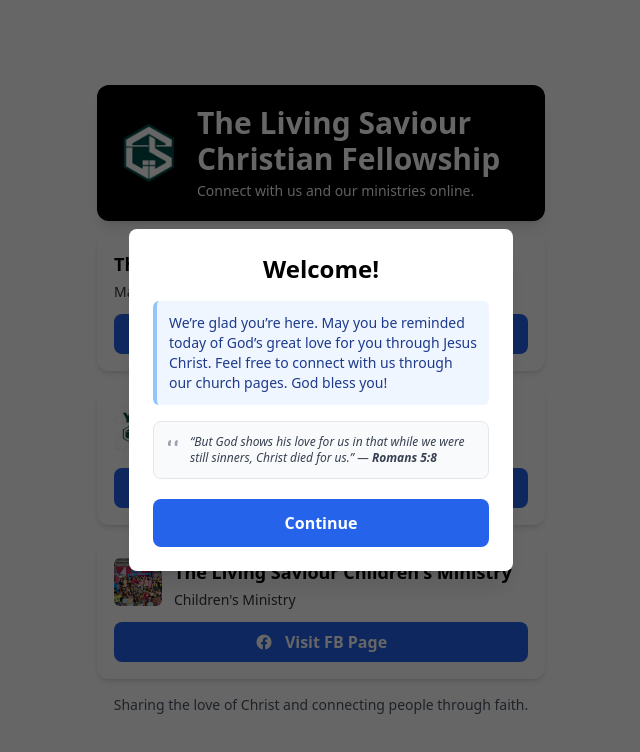
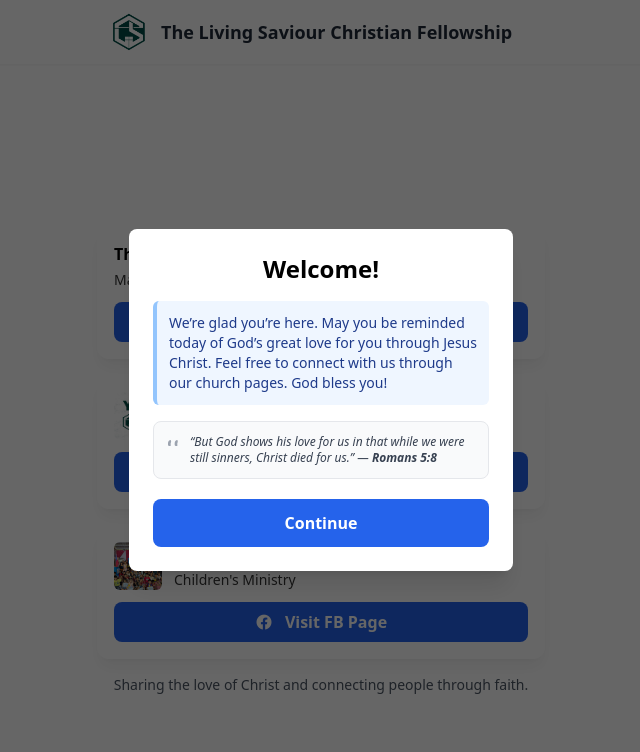
Before and after one commit to austriaj12/church-card, a plain HTML site: page index.html in a window 1280 px wide. Shown: the whole page, without its empty margins (319-959 px from the left). Drawn offline with nearby package versions, Linux system fonts and the light colour scheme.

Commit message:
Update index.html

```diff
--- a/index.html
+++ b/index.html
@@ -5,7 +5,6 @@
     <meta name="viewport" content="width=device-width, initial-scale=1.0">
     <title>Church Connect Card</title>
     <script src="https://cdn.tailwindcss.com"></script>
-        <!-- Boxicons for FB icons -->
         <link href="https://unpkg.com/boxicons@2.1.4/css/boxicons.min.css" rel="stylesheet">
     <style>
         .ripple {
@@ -27,23 +26,26 @@
         <img src="churchlogo.png" alt="Logo watermark" class="w-2/3 max-w-[420px] mx-auto" style="opacity:0.06">
     </div>
 
-    <div class="min-h-screen flex items-center justify-center p-4 sm:p-6">
+    <header class="fixed top-0 left-0 right-0 bg-white/80 backdrop-blur-sm shadow-sm z-40">
+        <div class="max-w-md mx-auto flex items-center gap-3 p-3">
+            <img src="churchlogo.png" alt="The Living Saviour logo" class="w-10 h-10 rounded-md object-contain"/>
+            <span class="font-bold text-gray-800 text-lg">The Living Saviour Christian Fellowship</span>
+        </div>
+    </header>
+
+    <div class="min-h-screen flex items-center justify-center p-4 sm:p-6 pt-24">
         <div class="w-full max-w-md mx-auto">
 
-            <div class="mb-3 rounded-xl bg-black p-4 sm:p-5 shadow-lg text-white relative z-20">
-                <div class="flex items-center gap-3 sm:gap-4">
-                    <img src="churchlogo.png" alt="The Living Saviour logo" class="w-16 h-16 rounded-lg object-contain"/>
-                    <div>
-                        <h1 class="text-xl sm:text-2xl md:text-3xl font-extrabold leading-tight">The Living Saviour<br><span class="block">Christian Fellowship</span></h1>
-                        <p class="mt-1 text-xs sm:text-sm opacity-95">Connect with us and our ministries online.</p>
-                    </div>
-                </div>
+            <div id="countdown-container" class="mb-6 text-center p-4 rounded-xl bg-gray-800 text-white shadow-lg opacity-0 transition-opacity duration-500">
+                <h2 class="text-sm font-semibold uppercase tracking-widest opacity-70">Next Service</h2>
+                <p class="text-lg font-bold mt-1">Sunday at 9:30 AM</p>
+                <div id="countdown-timer" class="flex justify-center gap-2 sm:gap-4 mt-3 text-lg sm:text-2xl font-mono font-bold"></div>
             </div>
 
-            <main class="space-y-4 relative z-10">
+            <main id="main-content" class="space-y-4 relative z-10">
 
-                <article id="card-main" class="card-animate relative z-30 overflow-hidden rounded-xl p-4 shadow-md bg-white/6 backdrop-blur-sm border border-white/10">
-                    <h2 class="text-lg font-semibold text-black">The Living Saviour Christian Fellowship</h2>
+                <article id="card-main" class="card-animate relative z-30 overflow-hidden rounded-xl p-4 bg-white/10 backdrop-blur-sm border border-white/20 shadow-lg shadow-black/5">
+                    <h2 class="text-base font-semibold text-black">The Living Saviour Christian Fellowship</h2>
                     <p class="text-sm text-black/80 mt-1">Main Church Page</p>
                     <div class="mt-3">
                         <a href="#" id="link-main" class="inline-flex items-center justify-center gap-3 w-full bg-blue-600 text-white font-bold py-1.5 rounded-lg z-40 whitespace-nowrap">
@@ -53,11 +55,11 @@
                     </div>
                 </article>
 
-                <article id="card-youth" class="card-animate relative z-30 overflow-hidden rounded-xl p-4 shadow-md bg-white/6 backdrop-blur-sm border border-white/10">
+                <article id="card-youth" class="card-animate relative z-30 overflow-hidden rounded-xl p-4 bg-white/10 backdrop-blur-sm border border-white/20 shadow-lg shadow-black/5">
                     <div class="flex items-start gap-3">
                         <img src="youthlogo.jpg" alt="Youth logo" class="w-12 h-12 rounded-md object-cover flex-none">
                         <div class="flex-1">
-                            <h3 class="text-lg font-semibold text-black">The Living Saviour Youth Ministry</h3>
+                            <h3 class="text-base font-semibold text-black">The Living Saviour Youth Ministry</h3>
                             <p class="text-sm text-black/80 mt-1">Youth & Young Pro Ministry</p>
                         </div>
                     </div>
@@ -69,11 +71,11 @@
                     </div>
                 </article>
 
-                <article id="card-partner" class="card-animate relative z-30 overflow-hidden rounded-xl p-4 shadow-md bg-white/6 backdrop-blur-sm border border-white/10">
+                <article id="card-partner" class="card-animate relative z-30 overflow-hidden rounded-xl p-4 bg-white/10 backdrop-blur-sm border border-white/20 shadow-lg shadow-black/5">
                     <div class="flex items-start gap-3">
                         <img src="childrenslogo.jpg" alt="Children's logo" class="w-12 h-12 rounded-md object-cover flex-none">
                         <div class="flex-1">
-                            <h3 class="text-lg font-semibold text-black">The Living Saviour Children's Ministry</h3>
+                            <h3 class="text-base font-semibold text-black">The Living Saviour Children's Ministry</h3>
                             <p class="text-sm text-black/80 mt-1">Children's Ministry</p>
                         </div>
                     </div>
```
